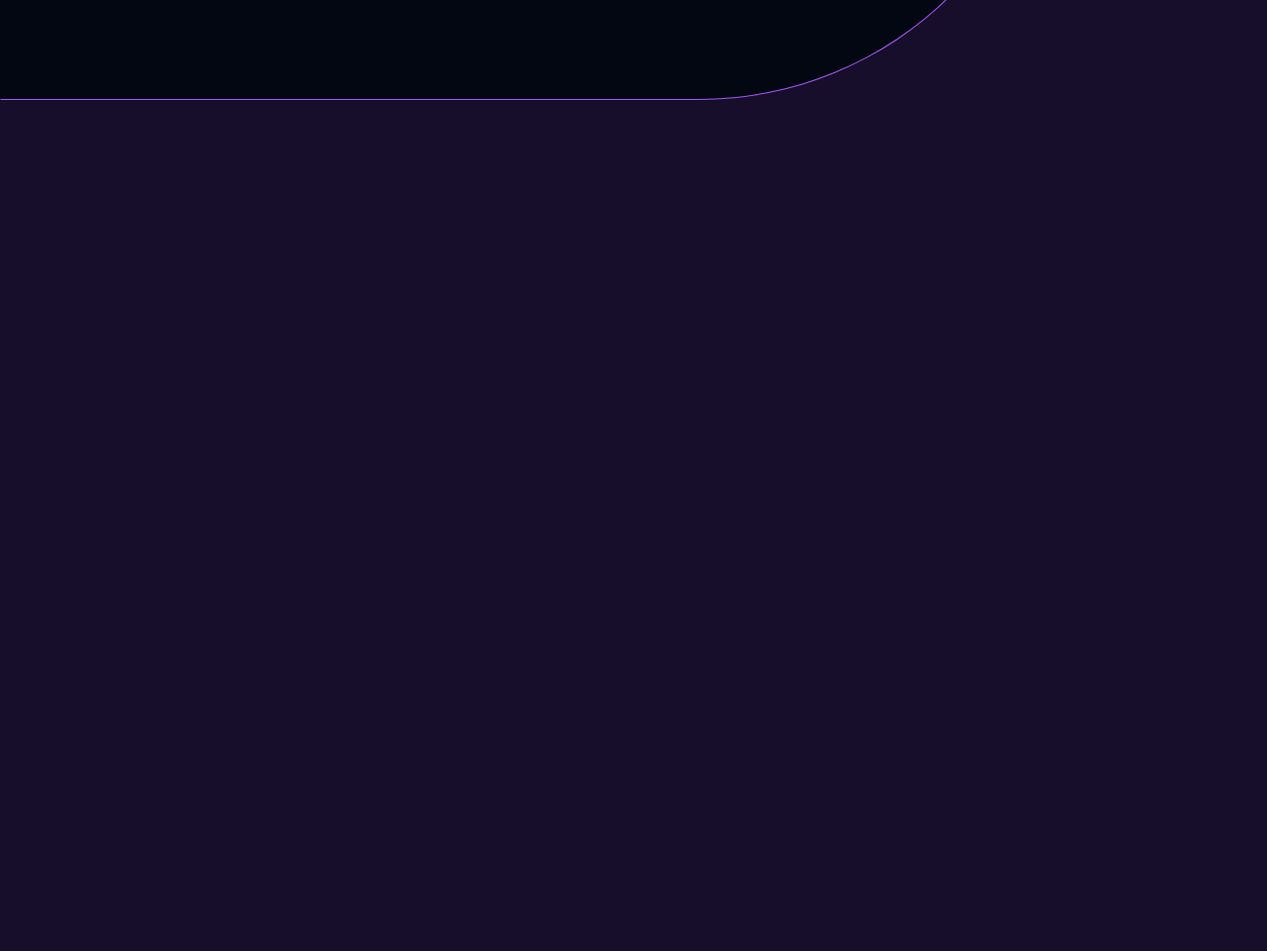
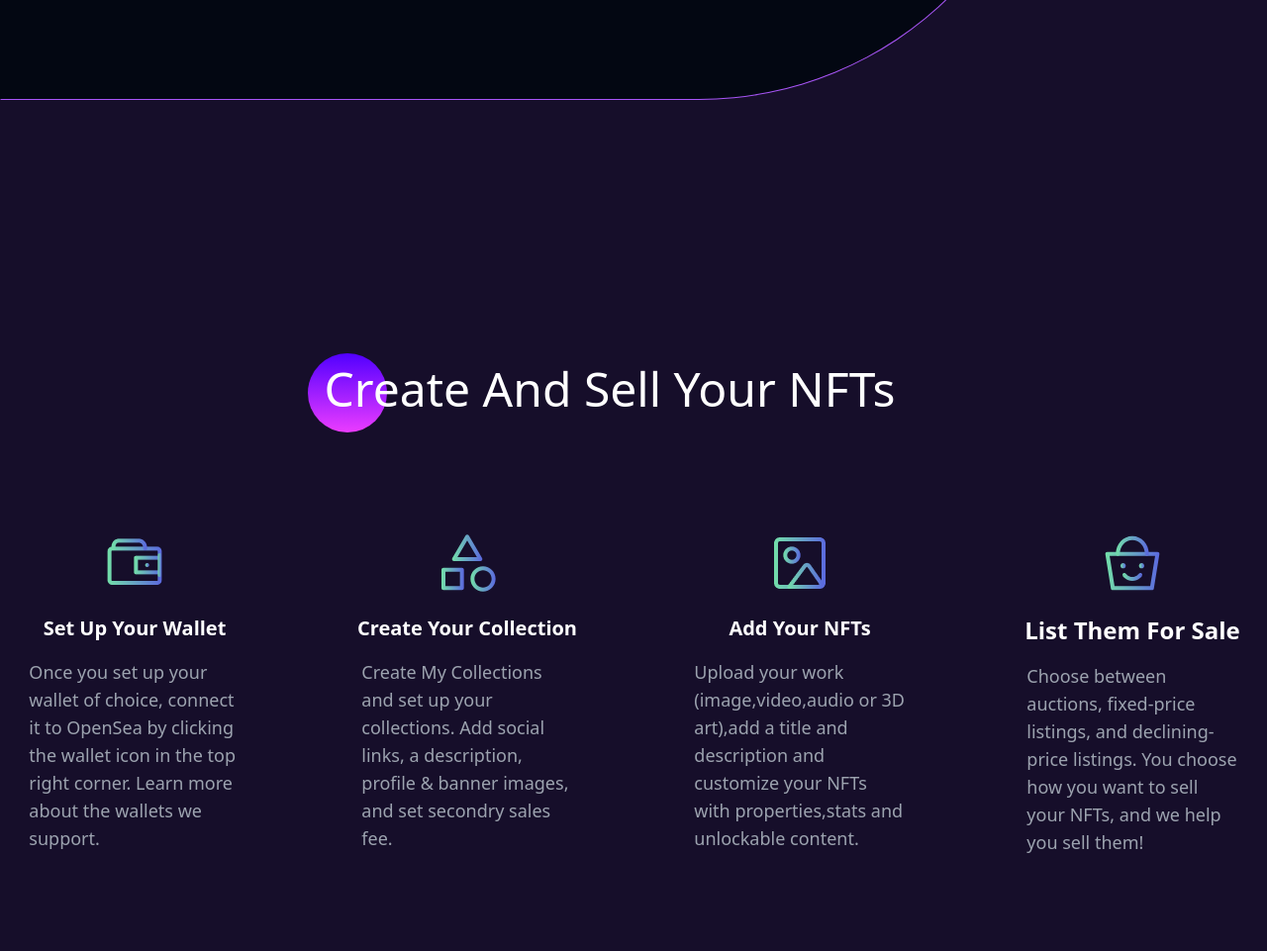
Before and after one commit to CodeMonk21/NFT_Landing_Page, a website: page public/index.html in a window 1280 px wide. Shown: the part 3420-4381 px from the top of the page at 99% size. Before the commit the page ends 3681 px from the top, so only its background shows below. Drawn offline with nearby package versions, Linux system fonts and the light colour scheme; files that its build step writes are made by us from their sources.

Commit message:
sell nft section done

```diff
--- a/public/index.html
+++ b/public/index.html
@@ -13,6 +13,10 @@
         }
         .rounded-bottom {
             clip-path: ellipse(100% 70% at 50% 20%);
+        }
+        .rounded-bottom-main {
+            clip-path: ellipse(100% 95% at 50% 20%);
+            border-color: purple;
         }
         .corner-cut {
             width: 200px;
@@ -57,7 +61,7 @@
             </div>
         </section>
     </header>
-    <main>
+    <main class="">
         <!-- World Map -->
         <section class="text-white my-10">
             <div class="flex justify-center items-center relative mb-12">
@@ -176,6 +180,36 @@
             </div>
 
         </section>
+        <!-- Create your nft -->
+        <section class="text-white py-24">
+            <div class="flex items-center justify-center relative mb-20">
+                <div class="w-20 h-20 rounded-full bg-gradient-to-b from-[#5100ff] to-[#eb3cff]"></div>
+                <h1 class="relative -left-16 -top-1  text-5xl z-10 font-sans">Create And Sell Your NFTs</h1>
+            </div>
+            <div class="flex justify-center gap-20">
+                <div class="w-64">
+                    <img class=" mx-auto my-5 cursor-pointer" src="/assets/wallet-one.png" alt="">
+                    <h1 class="text-xl capitalize text-center mb-4 font-semibold">Set Up your wallet</h1>
+                    <p class="text-lg leading-7 text-gray-400 w-5/6 mx-auto">Once you set up your wallet of choice, connect it to OpenSea by clicking the wallet icon in the top right corner. Learn more about the wallets we support.</p>
+                </div>
+                <div class="w-64">
+                    <img class=" mx-auto my-5 cursor-pointer" src="/assets/triangle-round-rectangle.svg" alt="">
+                    <h1 class="text-xl capitalize text-center mb-4 font-semibold">Create your Collection</h1>
+                    <p class="text-lg leading-7 text-gray-400 w-5/6 mx-auto">Create My Collections and set up your collections. Add social links, a description, profile & banner images, and set secondry sales fee.</p>
+                </div>
+                <div class="w-64">
+                    <img class=" mx-auto my-5 cursor-pointer" src="/assets/picture.png" alt="">
+                    <h1 class="text-xl capitalize text-center mb-4 font-semibold">Add your NFTs</h1>
+                    <p class="text-lg text-gray-400 w-5/6 mx-auto">Upload your work (image,video,audio or 3D art),add a title and description and customize your NFTs with properties,stats and unlockable content.</p>
+                </div>
+                <div class="w-64">
+                    <img class=" mx-auto my-5 cursor-pointer" src="/assets/shopping-bag.svg" alt="">
+                    <h1 class="text-2xl capitalize text-center mb-4 font-semibold">List them for sale</h1>
+                    <p class="text-lg text-gray-400 w-5/6 mx-auto">Choose between auctions, fixed-price listings, and declining-price listings. You choose how you want to sell your NFTs, and we help you sell them!</p>
+                </div>
+            </div>
+
+        </section>
     </main>
 
 </body>
```
